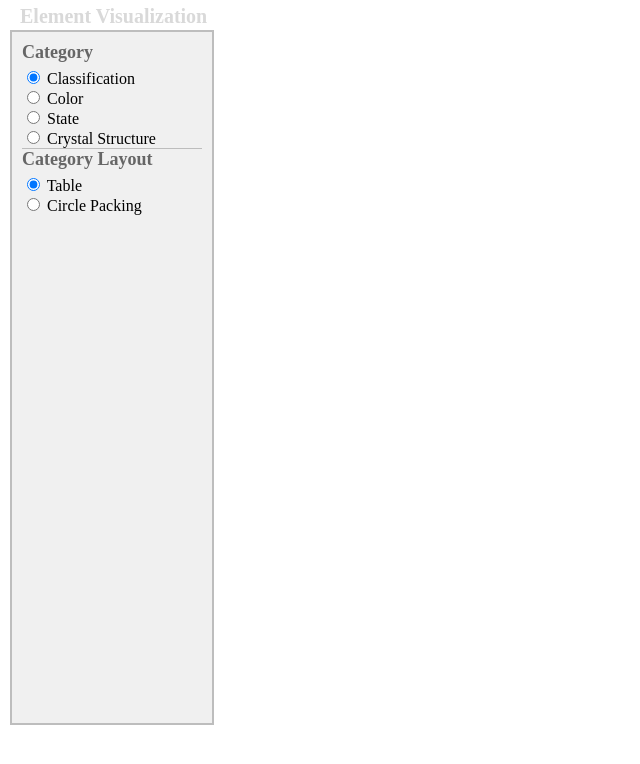
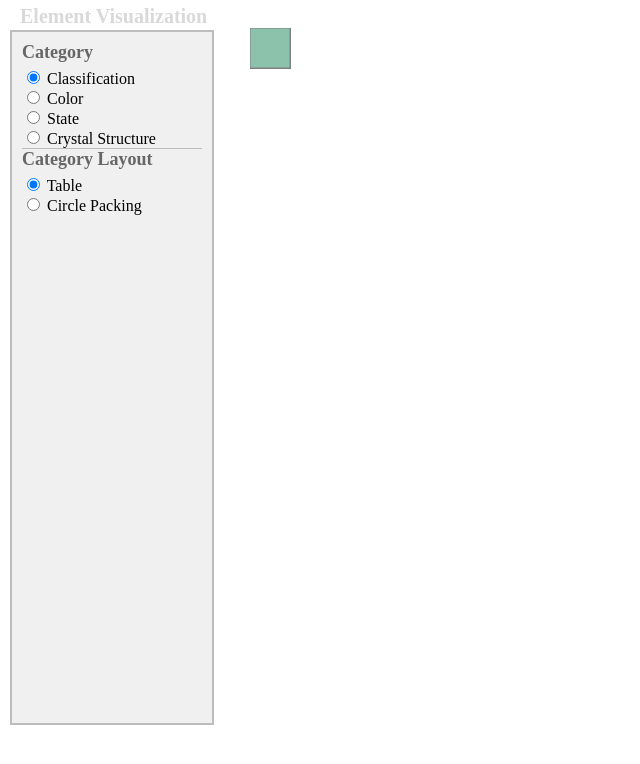
Before and after one commit to VizzzHu/ElementsViz, a plain HTML site: page index.html in a window 1280 px wide. Shown: the whole page, without its empty margins (0-640 px from the left). Drawn offline with nearby package versions, Linux system fonts and the light colour scheme; no server answers; animation ran at ten frames a second.

Commit message:
update data path

```diff
--- a/index.html
+++ b/index.html
@@ -107,7 +107,7 @@
       .attr("height", height + margin.top + margin.bottom)
       .append("g");
 
-    d3.csv('elements.csv', function(data) {
+    d3.csv('./data/elements.csv', function(data) {
       rawData = data;
       tableLayout(data);
     });
```
